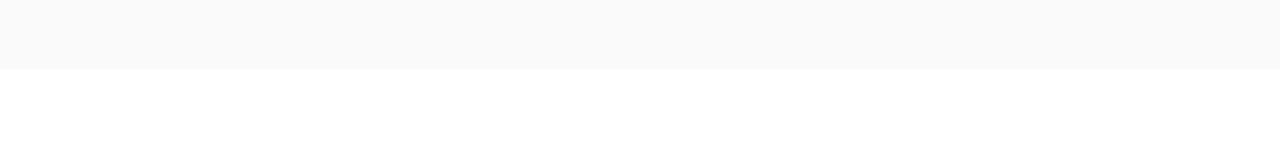
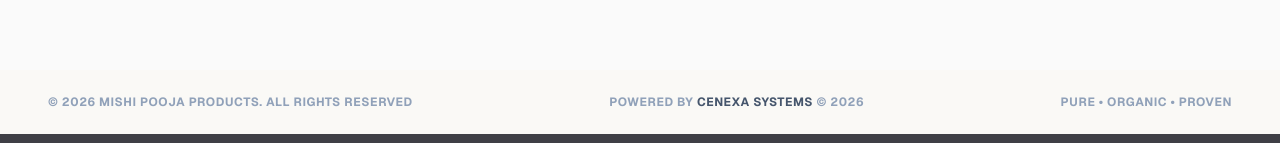
Before and after one commit to anand-exe7/mishi, a Next.js app: page /products in a window 1280 px wide. Shown: the part 2201-2344 px from the top of the page. Before the commit the page ends 2271 px from the top, so only its background shows below. Built offline with nearby package versions, Linux system fonts and the light colour scheme; a web font is replaced by a local one.

Commit message:
IncenseSmoke component and update hero section styling to emerald color theme

```diff
--- a/app/products/page.tsx
+++ b/app/products/page.tsx
@@ -298,7 +298,15 @@ export default function ProductsPage() {
                   </div>
                 </div>
 
-                <button className="w-full bg-amber-600 hover:bg-amber-700 text-white font-bold py-4 rounded-full uppercase tracking-widest text-sm transition-colors shadow-lg shadow-amber-600/20">
+                <button
+                  onClick={() => {
+                    alert(`Added ${qty}x ${selectedProduct.name} (${selectedSize}) to your cart!`);
+                    setSelectedProduct(null);
+                    setQty(1);
+                    setSelectedSize("250g");
+                  }}
+                  className="w-full bg-amber-600 hover:bg-amber-700 text-white font-bold py-4 rounded-full uppercase tracking-widest text-sm transition-colors shadow-lg shadow-amber-600/20"
+                >
                   Add to Cart
                 </button>
               </div>
@@ -306,6 +314,16 @@ export default function ProductsPage() {
           </motion.div>
         )}
       </AnimatePresence>
+
+      {/* Footer */}
+      <footer className="w-full bg-[#faf9f6]">
+        <div className="py-6 px-6 md:px-12 text-[10px] md:text-xs text-slate-400 font-bold uppercase tracking-wider flex flex-col md:flex-row justify-between items-center gap-4 text-center">
+          <div>© 2026 Mishi Pooja Products. All Rights Reserved</div>
+          <div>Powered by <a href="https://www.cenexasystems.com" target="_blank" rel="noopener noreferrer" className="text-slate-600 hover:text-slate-800 transition-colors">Cenexa Systems</a> © 2026</div>
+          <div>PURE • ORGANIC • PROVEN</div>
+        </div>
+        <div className="w-full h-3 bg-[#3f3f46]"></div>
+      </footer>
     </div>
   );
 }
```
